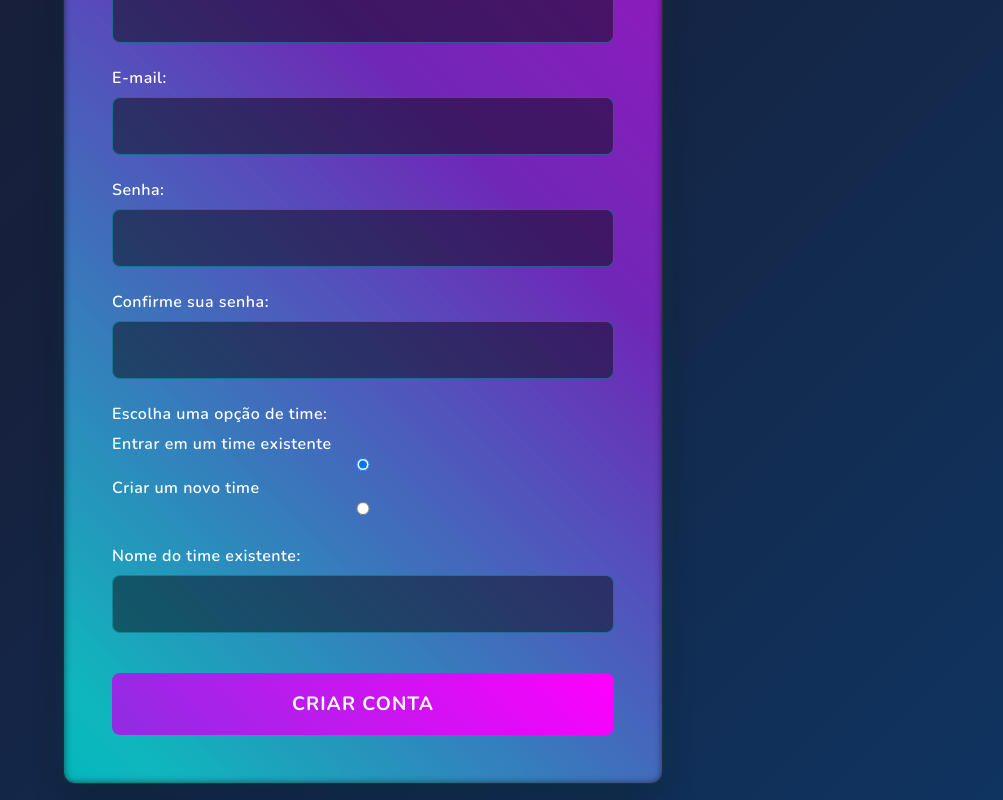
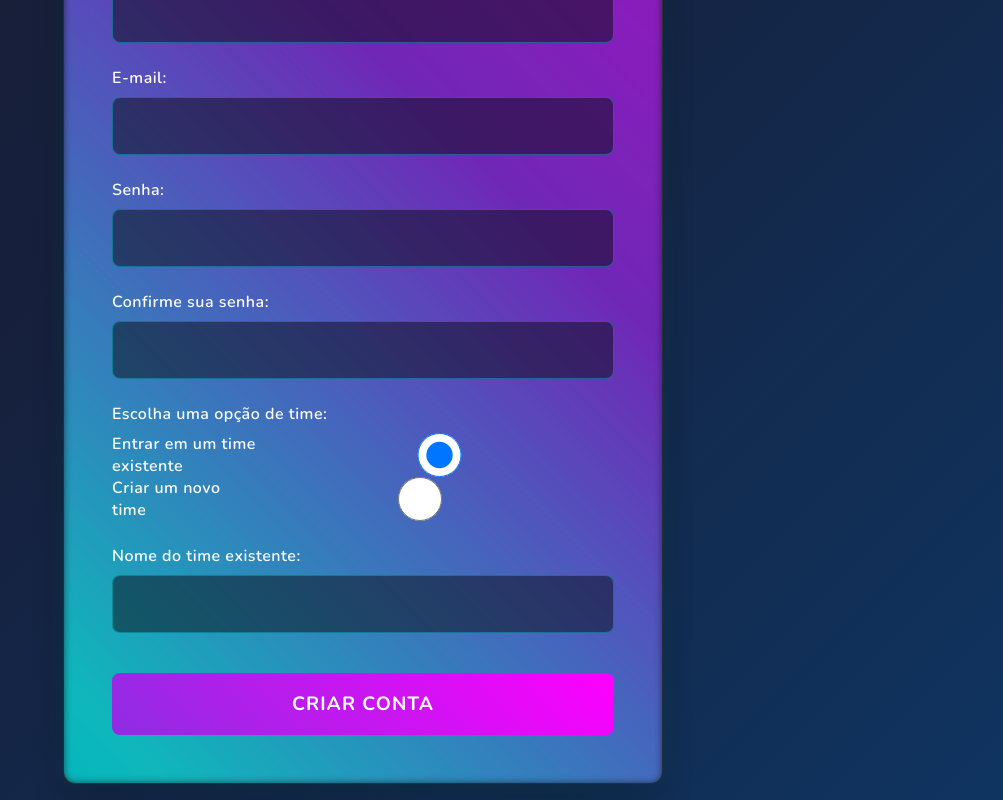
Before and after one commit to DevFxx/GameLogin, a React (Vite) app: page / in a window 1280 px wide. Shown: the part 737-1537 px from the top of the page, without its empty margins (277-1280 px from the left). Built offline with nearby package versions, Linux system fonts and the light colour scheme.

Commit message:
Update Index.module.css

```diff
--- a/src/styles/Index.module.css
+++ b/src/styles/Index.module.css
@@ -15,6 +15,12 @@
   box-sizing: border-box;
   margin: 0;
   padding: 0;
+}
+.inputs{
+    display: flex;
+    justify-content: space-between;
+    /* align-items: center; */
+    width: 100%;
 }
 
 body {
@@ -44,13 +50,18 @@
 
 /* Efeito de borda neon sutil */
 .container::before {
-            content: '';
+  content: "";
   position: absolute;
   top: -2px;
   left: -2px;
   right: -2px;
   bottom: -2px;
-            background: linear-gradient(45deg, var(--neon-cyan), var(--neon-purple), var(--neon-magenta));
+  background: linear-gradient(
+    45deg,
+    var(--neon-cyan),
+    var(--neon-purple),
+    var(--neon-magenta)
+  );
   border-radius: var(--border-radius);
   z-index: -1;
   animation: glowing-border 3s linear infinite;
@@ -199,7 +210,7 @@
 }
 
 .submitBtn::before {
-            content: '';
+  content: "";
   position: absolute;
   top: 0;
   left: 0;
```
Lines whose indentation alone changed are shown as unchanged.
